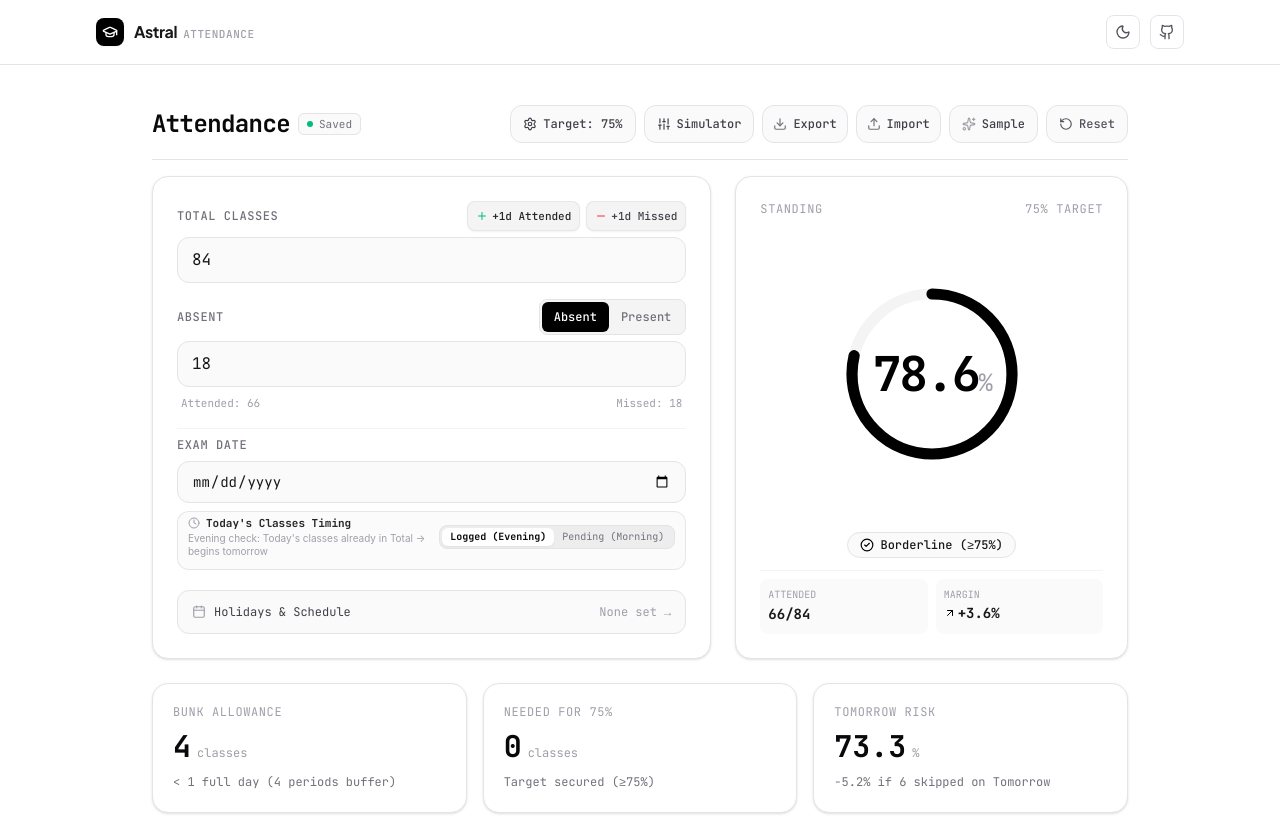
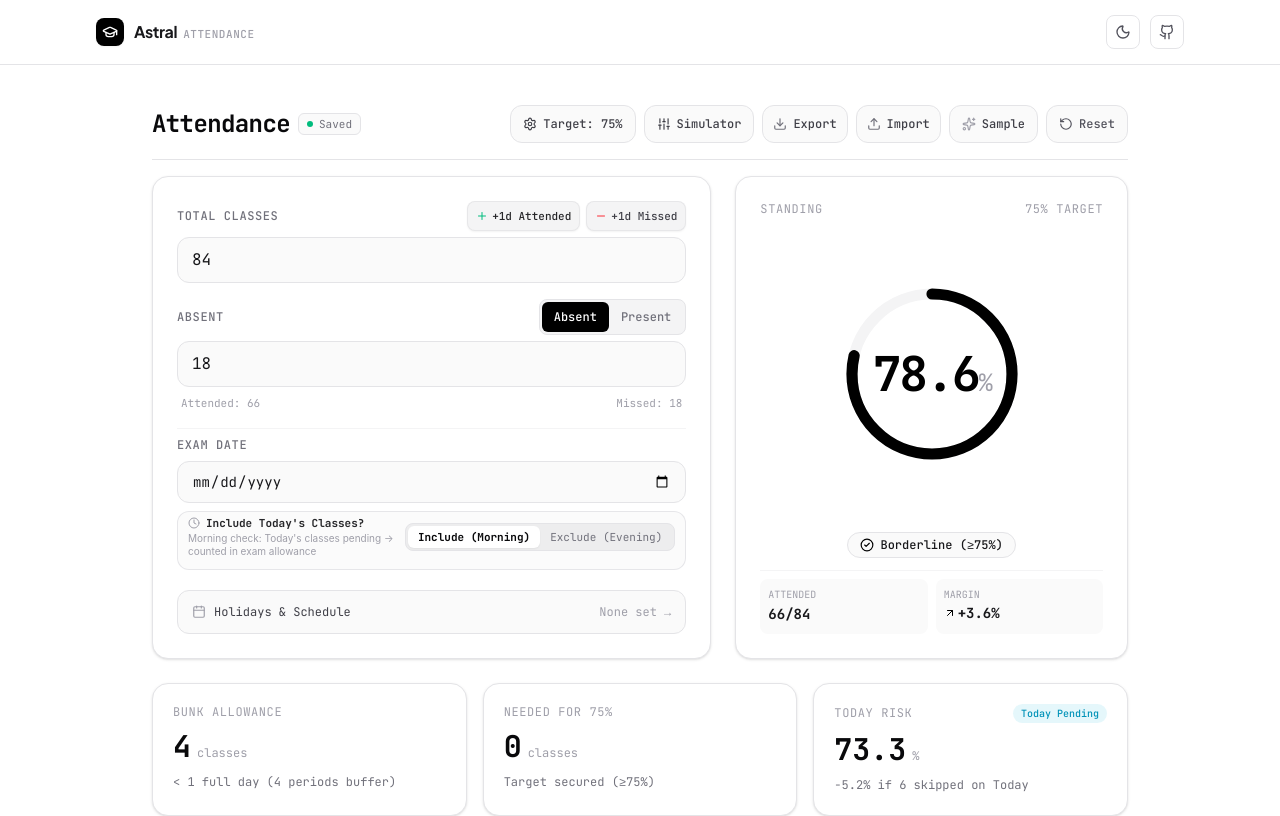
Before and after one commit to sachin-godara/Astral-Attendance, a React (Vite) app: page / in a window 1280 px wide. Shown: the top 816 px of the page. Built offline with nearby package versions, Linux system fonts and the light colour scheme.

Commit message:
fix: Default include today to true, fix zero-horizon safe badge and ignore post-exam classes

```diff
--- a/components/Dashboard.tsx
+++ b/components/Dashboard.tsx
@@ -96,7 +96,7 @@ export const Dashboard: React.FC<DashboardProps> = ({ isDarkMode = true }) => {
             extraWorkingDays: Array.isArray(parsed.extraWorkingDays) ? parsed.extraWorkingDays : [],
             targetPercentage: parsed.targetPercentage ?? 75,
             dailyClasses: parsed.dailyClasses ?? 6,
-            includeToday: parsed.includeToday ?? false
+            includeToday: parsed.includeToday ?? true
           };
         }
       } catch (e) {
@@ -111,7 +111,8 @@ export const Dashboard: React.FC<DashboardProps> = ({ isDarkMode = true }) => {
           return {
             ...parsedBackup.state,
             targetPercentage: parsedBackup.state.targetPercentage ?? 75,
-            dailyClasses: parsedBackup.state.dailyClasses ?? 6
+            dailyClasses: parsedBackup.state.dailyClasses ?? 6,
+            includeToday: parsedBackup.state.includeToday ?? true
           };
         }
       } catch (e) {}
@@ -123,7 +124,8 @@ export const Dashboard: React.FC<DashboardProps> = ({ isDarkMode = true }) => {
       holidays: [],
       extraWorkingDays: [],
       targetPercentage: 75,
-      dailyClasses: 6
+      dailyClasses: 6,
+      includeToday: true
     };
   });
 
@@ -1145,11 +1147,11 @@ export const Dashboard: React.FC<DashboardProps> = ({ isDarkMode = true }) => {
               <div className="space-y-0.5">
                 <span className="font-semibold text-zinc-800 dark:text-zinc-200 flex items-center gap-1.5 text-[11px]">
                   <Clock className="w-3 h-3 text-zinc-400" />
-                  Today's Classes Timing
+                  Include Today's Classes?
                 </span>
                 <p className="text-[10px] text-zinc-400 font-sans">
                   {state.includeToday
-                    ? "Morning check: Today's classes pending → counted towards exam"
+                    ? "Morning check: Today's classes pending → counted in exam allowance"
                     : "Evening check: Today's classes already in Total → begins tomorrow"}
                 </p>
               </div>
@@ -1157,27 +1159,27 @@ export const Dashboard: React.FC<DashboardProps> = ({ isDarkMode = true }) => {
               <div className="inline-flex items-center p-0.5 rounded-lg border border-zinc-200 dark:border-zinc-700 bg-zinc-200/60 dark:bg-zinc-800 shrink-0 self-start sm:self-center">
                 <button
                   type="button"
-                  onClick={() => handleChange('includeToday', false)}
-                  className={`px-2 py-0.5 rounded-md text-[10px] transition-all cursor-pointer ${
-                    !state.includeToday
-                      ? 'bg-white dark:bg-zinc-950 text-zinc-950 dark:text-zinc-50 font-bold shadow-xs'
-                      : 'text-zinc-500 hover:text-zinc-900 dark:hover:text-zinc-200'
-                  }`}
-                  title="Today's attendance already counted in Total Classes"
-                >
-                  Logged (Evening)
-                </button>
-                <button
-                  type="button"
                   onClick={() => handleChange('includeToday', true)}
-                  className={`px-2 py-0.5 rounded-md text-[10px] transition-all cursor-pointer ${
+                  className={`px-2.5 py-1 rounded-md text-[11px] transition-all cursor-pointer ${
                     state.includeToday
                       ? 'bg-white dark:bg-zinc-950 text-zinc-950 dark:text-zinc-50 font-bold shadow-xs'
                       : 'text-zinc-500 hover:text-zinc-900 dark:hover:text-zinc-200'
                   }`}
                   title="Today's classes haven't occurred yet (morning check)"
                 >
-                  Pending (Morning)
+                  Include (Morning)
+                </button>
+                <button
+                  type="button"
+                  onClick={() => handleChange('includeToday', false)}
+                  className={`px-2.5 py-1 rounded-md text-[11px] transition-all cursor-pointer ${
+                    !state.includeToday
+                      ? 'bg-white dark:bg-zinc-950 text-zinc-950 dark:text-zinc-50 font-bold shadow-xs'
+                      : 'text-zinc-500 hover:text-zinc-900 dark:hover:text-zinc-200'
+                  }`}
+                  title="Today's attendance already counted in Total Classes (evening check)"
+                >
+                  Exclude (Evening)
                 </button>
               </div>
             </div>
@@ -1365,7 +1367,21 @@ export const Dashboard: React.FC<DashboardProps> = ({ isDarkMode = true }) => {
             {(() => {
               const bunkClasses = stats?.bunkableClasses || 0;
               const bunkDays = stats?.bunkableDays || 0;
-              if (bunkClasses === 0) return 'Zero buffer (attend next)';
+              if (stats?.hasExamDate) {
+                if (stats.classesUntilExam === 0) {
+                  return isSafe
+                    ? `Target secured (${percentage.toFixed(1)}% ≥ ${targetThreshold}%) • 0 classes remain`
+                    : `No classes left to recover (${percentage.toFixed(1)}% < ${targetThreshold}%)`;
+                }
+                if (bunkClasses === 0) {
+                  return isSafe
+                    ? 'Must attend all remaining classes to stay safe'
+                    : 'Zero buffer (attend all to recover)';
+                }
+                if (bunkDays >= 1) return `≈ ${bunkDays} ${bunkDays === 1 ? 'day' : 'days'} safe buffer before exam`;
+                return `< 1 full day (${bunkClasses} ${bunkClasses === 1 ? 'period' : 'periods'} buffer before exam)`;
+              }
+              if (bunkClasses === 0) return isSafe ? 'Zero buffer (attend next)' : 'In deficit (attend to recover)';
               if (bunkDays >= 1) return `≈ ${bunkDays} ${bunkDays === 1 ? 'day' : 'days'} safe buffer`;
               return `< 1 full day (${bunkClasses} ${bunkClasses === 1 ? 'period' : 'periods'} buffer)`;
             })()}
@@ -1424,9 +1440,13 @@ export const Dashboard: React.FC<DashboardProps> = ({ isDarkMode = true }) => {
         <div className="p-5 rounded-2xl bg-white dark:bg-zinc-950 border border-zinc-200 dark:border-zinc-800 shadow-sm">
           <div className="flex items-center justify-between gap-2 mb-2">
             <span className="text-xs font-mono uppercase tracking-wider text-zinc-400 block">
-              {stats?.nextClassDateLabel} Risk
+              {stats?.hasClassBeforeExam === false ? 'Exam Horizon' : `${stats?.nextClassDateLabel} Risk`}
             </span>
-            {stats?.nextClassDateLabel === 'Today' ? (
+            {stats?.hasClassBeforeExam === false ? (
+              <span className="text-[10px] font-mono px-2 py-0.5 rounded-full bg-emerald-500/10 text-emerald-600 dark:text-emerald-400 font-medium">
+                Target Locked
+              </span>
+            ) : stats?.nextClassDateLabel === 'Today' ? (
               <span className="text-[10px] font-mono px-2 py-0.5 rounded-full bg-cyan-500/10 text-cyan-600 dark:text-cyan-400 font-medium">
                 Today Pending
               </span>
@@ -1443,7 +1463,9 @@ export const Dashboard: React.FC<DashboardProps> = ({ isDarkMode = true }) => {
             <span className="text-xs text-zinc-400">%</span>
           </div>
           <span className="text-xs text-zinc-500 font-mono">
-            -{stats?.nextClassDrop.toFixed(1)}% if {stats?.dailyClasses} skipped on {stats?.nextClassDateLabel}
+            {stats?.hasClassBeforeExam === false
+              ? `No more classes scheduled before exam (${state.examDate})`
+              : `-${stats?.nextClassDrop.toFixed(1)}% if ${stats?.dailyClasses} skipped on ${stats?.nextClassDateLabel}`}
           </span>
         </div>
 
--- a/types.ts
+++ b/types.ts
@@ -29,4 +29,5 @@ export interface AttendanceStats {
   isPossibleToReachTarget: boolean; // Whether target is reachable before exam
   maxAchievablePercentage: number; // Max % if attending every class from now on
   hasExamDate: boolean; // Whether a valid future exam date is provided
+  hasClassBeforeExam: boolean; // Whether at least one working class day remains before the exam
 }
--- a/utils/calculations.ts
+++ b/utils/calculations.ts
@@ -163,7 +163,17 @@ export const calculateStats = (state: AttendanceState): AttendanceStats => {
     checkDate.setDate(checkDate.getDate() + 1);
   }
 
+  const hasClassBeforeExam = !validExamDate || (nextWorkingDate !== null && nextWorkingDate < exam);
+
   let nextClassDateLabel = includeToday ? 'Today' : 'Tomorrow';
+  let nextClassImpact = currentPercentage;
+  let nextClassDrop = 0;
+
+  if (validExamDate && !hasClassBeforeExam) {
+    nextClassDateLabel = 'No Classes Left';
+    nextClassImpact = currentPercentage;
+    nextClassDrop = 0;
+  } else {
     const isSameDayAsToday = nextWorkingDate && nextWorkingDate.getTime() === today.getTime();
     const isSameDayAsTomorrow = nextWorkingDate && nextWorkingDate.getTime() === tomorrow.getTime();
 
@@ -177,8 +187,9 @@ export const calculateStats = (state: AttendanceState): AttendanceStats => {
     }
 
     const nextClassTotal = totalClasses + dailyClasses;
-  const nextClassImpact = nextClassTotal === 0 ? 0 : (attendedClasses / nextClassTotal) * 100;
-  const nextClassDrop = Math.max(0, currentPercentage - nextClassImpact);
+    nextClassImpact = nextClassTotal === 0 ? 0 : (attendedClasses / nextClassTotal) * 100;
+    nextClassDrop = Math.max(0, currentPercentage - nextClassImpact);
+  }
 
   return {
     currentPercentage,
@@ -199,6 +210,7 @@ export const calculateStats = (state: AttendanceState): AttendanceStats => {
     isTomorrowOff: isNextDayOff,
     isPossibleToReachTarget,
     maxAchievablePercentage,
-    hasExamDate: validExamDate
+    hasExamDate: validExamDate,
+    hasClassBeforeExam
   };
 };
```
Lines whose indentation alone changed are shown as unchanged.
